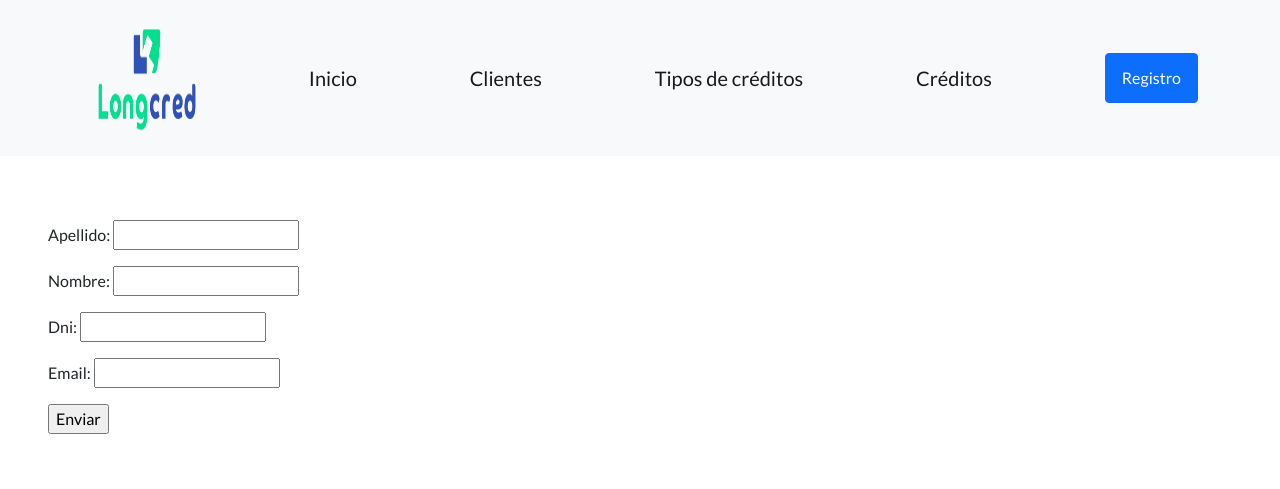
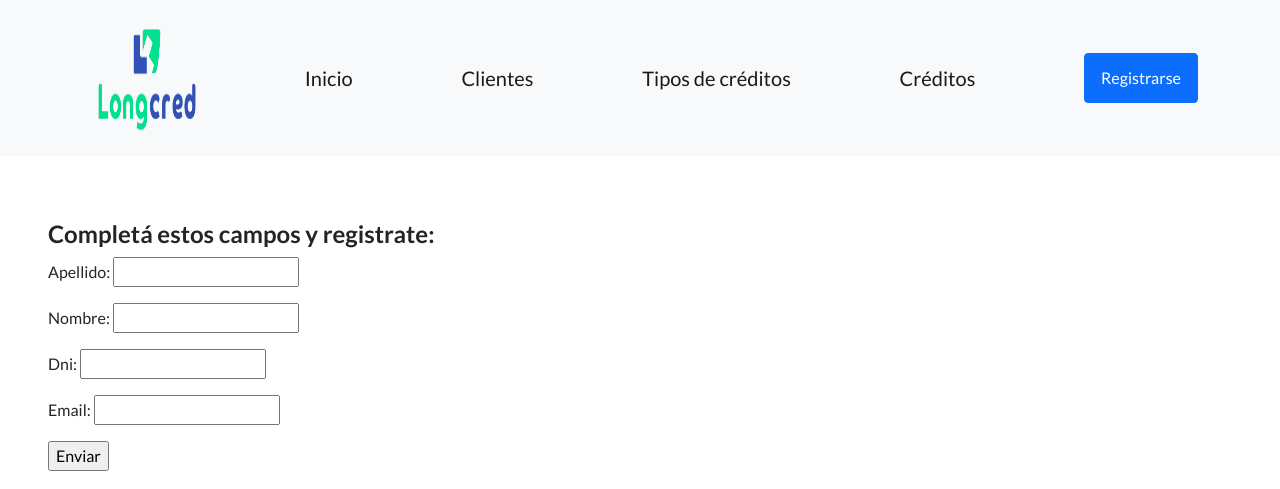
Before and after one commit to emiurru/Proyecto-final-Urrutia, a Django app: page /app-creditos/crear-clientes/ in a window 1280 px wide. Shown: the top 489 px of the page. Run offline with Django 4.2, Linux system fonts and the light colour scheme; some libraries are stand-ins or nearby versions.

Commit message:
cambio en titulo de formulario

```diff
--- a/app_creditos/templates/app_creditos/base.html
+++ b/app_creditos/templates/app_creditos/base.html
@@ -28,7 +28,7 @@
                 <a class="navbar-brand" href="{% url 'lista-clientes' %}">Clientes</a>
                 <a class="navbar-brand" href="{% url 'lista-tipo-creditos' %}">Tipos de créditos</a>
                 <a class="navbar-brand" href="{% url 'lista-creditos' %}">Créditos</a>
-                <a class="btn btn-primary" href="#signup">Registro</a>
+                <a class="btn btn-primary" href="{% url 'crear-clientes' %}">Registrarse</a>
 
             </div>
         </nav>
@@ -54,10 +54,10 @@
                     <div class="col-lg-6 h-100 text-center text-lg-end my-auto">
                         <ul class="list-inline mb-0">
                             <li class="list-inline-item me-4">
-                                <a href="https://twitter.com/coderhouse"><i class="bi-twitter fs-3"></i></a>
+                                <a href="https://www.longcredsa.com.ar"><i class="bi-twitter fs-3"></i></a>
                             </li>
                             <li class="list-inline-item">
-                                <a href="https://www.instagram.com/coderhouse/?hl=es"><i class="bi-instagram fs-3"></i></a>
+                                <a href="https://www.instagram.com/longcred/"><i class="bi-instagram fs-3"></i></a>
                             </li>
                         </ul>
                     </div>
--- a/app_creditos/templates/app_creditos/formulario_clientes.html
+++ b/app_creditos/templates/app_creditos/formulario_clientes.html
@@ -4,6 +4,7 @@
 {% if cliente_creado %}
 <p>Cliente registrado exitosamente!</p>
 {% else %}
+<h4>Completá estos campos y registrate:</h4>
 <form action="{% url 'crear-clientes' %}" method="post">
   {% csrf_token %}
   {{ formulario.as_p }}
```
Also changed, not shown: readme.md.
